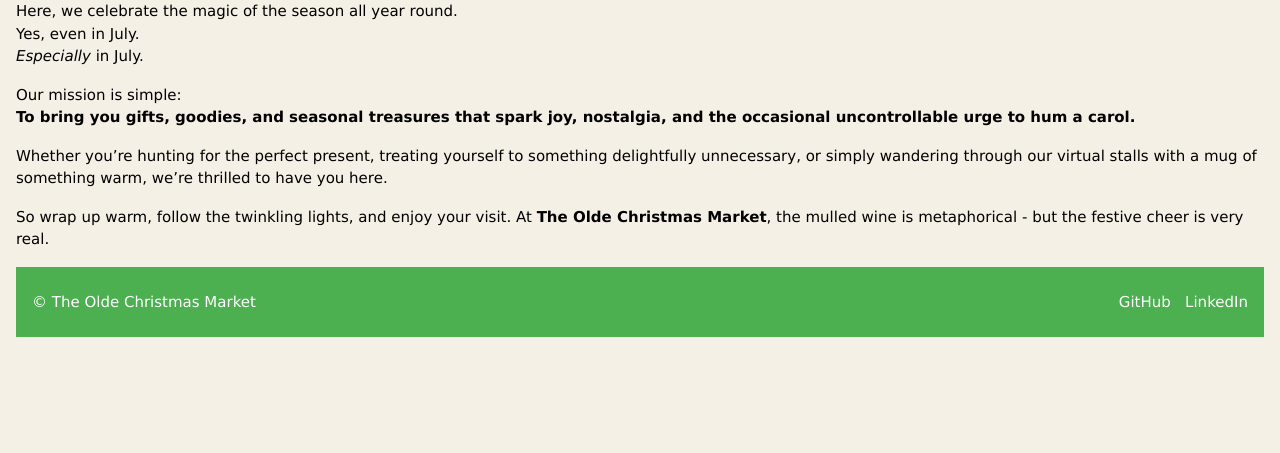
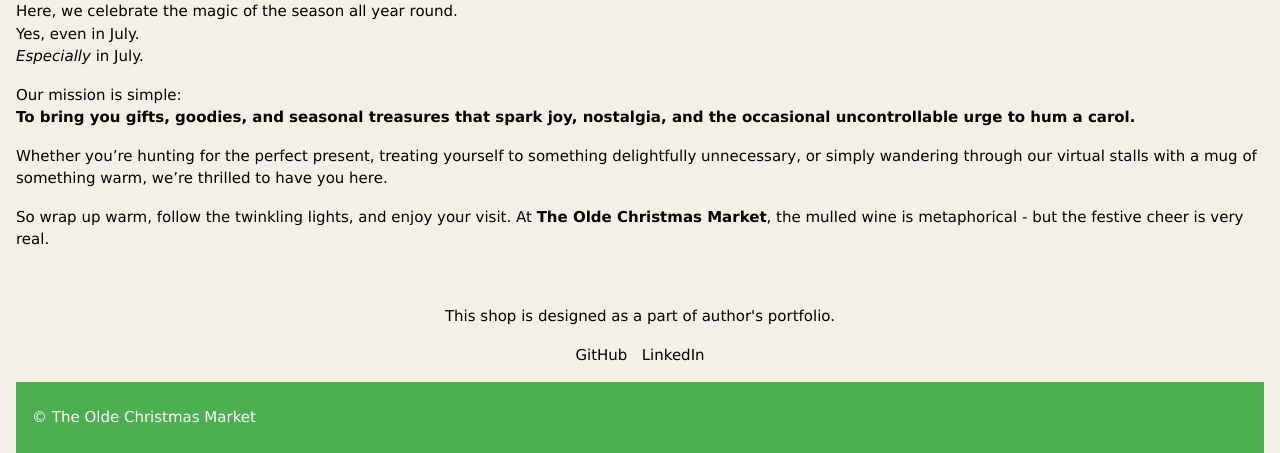
Before and after one commit to ajandris/simpleshop, a Django app: page /about/ in a window 1280 px wide. Shown: the part 412-865 px from the top of the page. Before the commit the page ends 749 px from the top, so only its background shows below. Run offline with Django 5.2, Linux system fonts and the light colour scheme; data that the repository does not hold is empty; parts of the project's set-up code (start-up, migrations or seed data) failed here and were passed over; some libraries are stand-ins or nearby versions.

Commit message:
UPDATE personal parts (github and linkedin) moved from footer to about page

```diff
--- a/templates/_base.html
+++ b/templates/_base.html
@@ -110,21 +110,6 @@
                 &copy; The Olde Christmas Market
             </div>
 
-            <div class="w3-col s6 m6 l6 w3-right-align background-color-inherit">
-                <a href="https://github.com/ajandris/simpleshop"
-                   class="no-text-decoration"
-                   target="_blank"
-                   rel="noopener noreferrer">
-                    GitHub
-                </a>
-                &nbsp;
-                <a href="https://linkedin.com/in/andris-jancevskis"
-                   class="no-text-decoration"
-                   target="_blank"
-                   rel="noopener noreferrer">
-                    LinkedIn
-                </a>
-        </div>
     </footer>
     </div>
 
--- a/templates/home/about.html
+++ b/templates/home/about.html
@@ -38,5 +38,27 @@
     So wrap up warm, follow the twinkling lights, and enjoy your visit.
     At <strong>The Olde Christmas Market</strong>, the mulled wine is metaphorical - but the festive cheer is very real.
   </p>
+
+  <p class="w3-margin-bottom">
+      &nbsp;
+  </p>
+  <p class="w3-margin-bottom w3-center">
+    This shop is designed as a part of author's portfolio.
+    </p>
+    <p class="w3-margin-bottom w3-center">
+            <a href="https://github.com/ajandris/simpleshop"
+               class="no-text-decoration"
+               target="_blank"
+               rel="noopener noreferrer">
+                GitHub
+            </a>
+            &nbsp;
+            <a href="https://linkedin.com/in/andris-jancevskis"
+               class="no-text-decoration"
+               target="_blank"
+               rel="noopener noreferrer">
+                LinkedIn
+            </a>
+    </p>
 </section>
 {% endblock content %}
```
